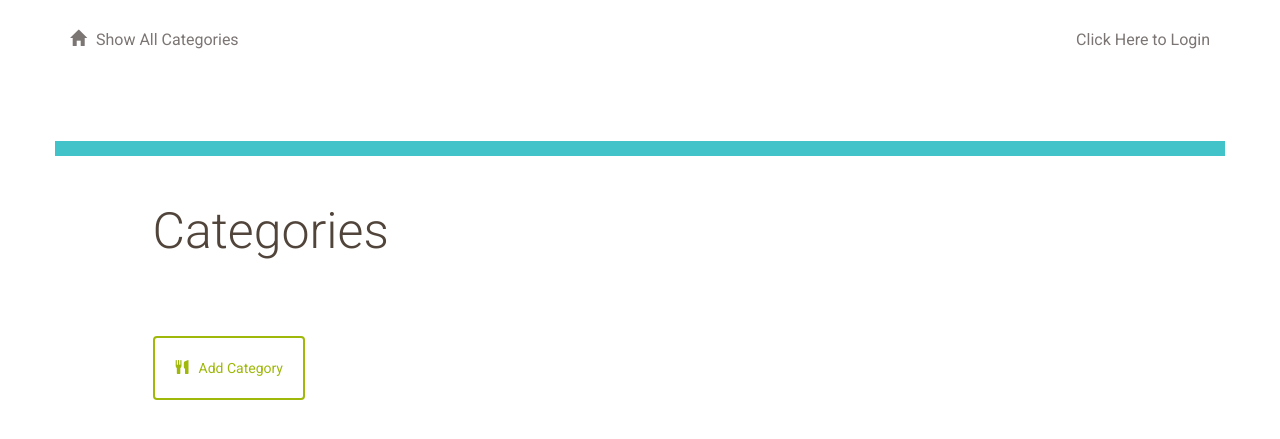
After one commit to zenzillo/store-catalog, a Flask app: page /category/ in a window 1280 px wide. The commit adds this page. Shown: the top 439 px of the page. Run offline with Flask 2, Linux system fonts and the light colour scheme; some libraries are stand-ins or nearby versions.

Commit message:
Setup application to display list of categories

```diff
--- a/application.py
+++ b/application.py
@@ -1,7 +1,7 @@
 from flask import Flask, render_template, request, redirect, jsonify, url_for, flash
 from sqlalchemy import create_engine, asc
 from sqlalchemy.orm import sessionmaker
-from database_setup import Base, Restaurant, MenuItem, User
+from database_setup import Base, Category, Product, ProductPhoto, User
 from flask import session as login_session
 import random
 import string
@@ -19,7 +19,7 @@ app = Flask(__name__)
 
 CLIENT_ID = json.loads(
     open('client_secrets.json', 'r').read())['web']['client_id']
-APPLICATION_NAME = "Restaurant Menu Application"
+APPLICATION_NAME = "Catalog Application"
 
 
 # Connect to Database and create database session
@@ -287,29 +287,28 @@ def restaurantsJSON():
     return jsonify(restaurants=[r.serialize for r in restaurants])
 
 
-# Show all restaurants
+# Show all categories
 @app.route('/')
-@app.route('/restaurant/')
-def showRestaurants():
-    restaurants = session.query(Restaurant).order_by(asc(Restaurant.name))
+@app.route('/category/')
+def showCategory():
+    categories = session.query(Category).order_by(asc(Category.name))
     if 'username' not in login_session:
-        return render_template('publicrestaurants.html', restaurants=restaurants)
+        return render_template('category/list.html', categories=categories)
     else:
-        return render_template('restaurants.html', restaurants=restaurants)
+        return render_template('category/list.html', categories=categories)
+
 
 # Create a new restaurant
-
-
 @app.route('/restaurant/new/', methods=['GET', 'POST'])
-def newRestaurant():
+def newCategory():
     if 'username' not in login_session:
         return redirect('/login')
     if request.method == 'POST':
-        newRestaurant = Restaurant(name=request.form['name'], user_id=login_session['user_id'])
-        session.add(newRestaurant)
-        flash('New Restaurant %s Successfully Created' % newRestaurant.name)
+        newCategory = Category(name=request.form['name'], user_id=login_session['user_id'])
+        session.add(newCategory)
+        flash('New Restaurant %s Successfully Created' % newCategory.name)
         session.commit()
-        return redirect(url_for('showRestaurants'))
+        return redirect(url_for('showCategory'))
     else:
         return render_template('newRestaurant.html')
 
--- a/database_populate.py
+++ b/database_populate.py
@@ -1,7 +1,7 @@
 from sqlalchemy import create_engine
 from sqlalchemy.orm import sessionmaker
 
-from database_setup import Restaurant, Base, MenuItem, User
+from database_setup import Base, Category, Product, ProductPhoto, User
 
 #engine = create_engine('sqlite:///restaurantmenuwithusers.db')
 engine = create_engine('postgresql+psycopg2:///storeproducts')
--- a/database_setup.py
+++ b/database_setup.py
@@ -40,7 +40,7 @@ class Product(Base):
     price = Column(String(8))
     sku = Column(String(50))
     status = Column(Integer)
-    category_id = Column(Integer,ForeignKey('category.id'))
+    category_id = Column(Integer,ForeignKey('categories.id'))
     category = relationship(Category)
     user_id = Column(Integer, ForeignKey('users.id'))
     user = relationship(User)
--- /dev/null
+++ b/templates/category/list.html
@@ -0,0 +1,55 @@
+{% extends "main.html" %}
+{% block content %}
+{% include "header.html" %}
+	<div class="row top-menu">
+		<div class="col-md-10"></div>
+		<div class="col-md-2 text-right">
+					</div>
+	</div>
+	<div class="row divider blue">
+		<div class="col-md-12"></div>
+	</div>
+	<div class="row banner main">
+		<div class="col-md-1"></div>
+		<div class="col-md-11 padding-none">
+			<h1>Categories</h1>
+		</div>
+	</div>
+
+<div class = 'flash'>
+		      {% with messages = get_flashed_messages() %}
+      {% if messages %}
+
+        <ul>
+        {% for message in messages %}
+            <li> <strong> {{ message }} </strong> </li>
+        {% endfor %}
+        </ul>
+        {% endif %}
+    {% endwith %}
+
+</div>
+
+	<div class="row padding-top padding-bottom">
+		<div class="col-md-1"></div>
+		<div class="col-md-10 padding-none">
+			<a href="{{url_for('newCategory')}}">
+				<button class="btn btn-default" id="new-category">
+					<span class="glyphicon glyphicon-cutlery" aria-hidden="true"></span>Add Category
+				</button>
+			</a>
+		</div>
+		<div class="col-md-1"></div>
+	</div>
+	{% for category in categories %}
+		<a href = "{{url_for('showCategory', category_id = category.id)}}">
+			<div class="row">
+				<div class="col-md-1"></div>
+					<div class="col-md-10 category-list">
+						<h3>{{category.name}}</h3>
+					</div>
+				<div class="col-md-1"></div>
+			</div>
+		</a>
+	{% endfor %}
+{% endblock %}
--- a/templates/header.html
+++ b/templates/header.html
@@ -1,7 +1,7 @@
 <div class="row top-menu">
 	<div class="col-md-6">
-		<a href="{{url_for('showRestaurants')}}">
-			<span class="glyphicon glyphicon-home" aria-hidden="true"></span>Show All Restaurants
+		<a href="{{url_for('showCategory')}}">
+			<span class="glyphicon glyphicon-home" aria-hidden="true"></span>Show All Categories
 		</a>
 	</div>
 	<div class="col-md-6 text-right">
```
Also changed, not shown: static/top-banner.jpg (deleted), 1 other file.
